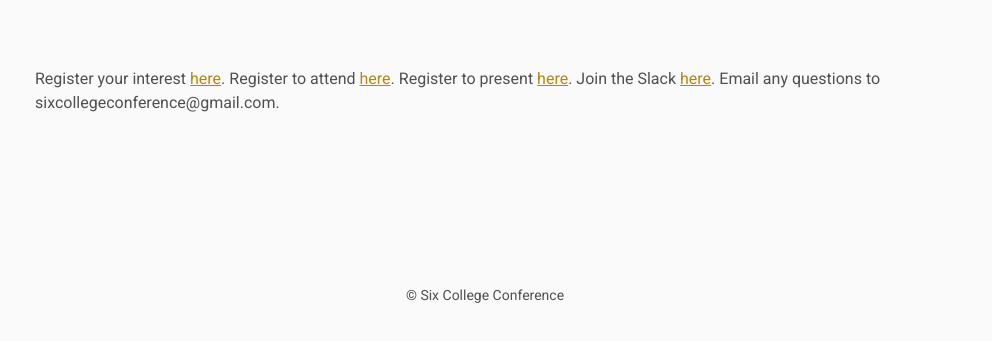
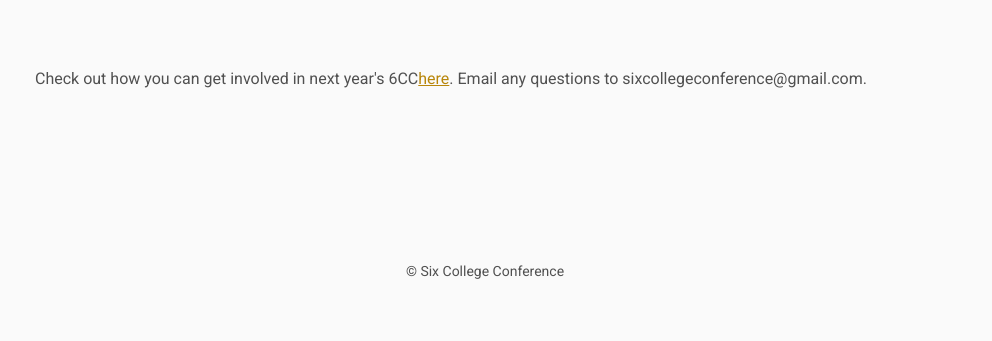
Before and after one commit to Six-College-Conference/6cc, a plain HTML site: page registration/index.html in a window 1280 px wide. Shown: the part 415-756 px from the top of the page, without its empty margins (155-1147 px from the left). Drawn offline with Linux system fonts and the light colour scheme; files that its build step writes are made by us from their sources.

Commit message:
Update index.html

```diff
--- a/registration/index.html
+++ b/registration/index.html
@@ -47,10 +47,7 @@
     <br>
 
     <p>
-        Register your interest <a href="https://forms.gle/pdCftYxeU4MKoFr7A">here</a>.
-        Register to attend <a href="https://forms.gle/Bn797ddbdGM7JaHVA">here</a>.
-        Register to present <a href="https://forms.gle/taSFRCYYSv8ZdyHq7">here</a>.
-        Join the Slack <a href="https://join.slack.com/t/sixcollegeconference/shared_invite/zt-31pvfd9yo-jKSqUAAEPnoDUUr5sppR8Q">here</a>.
+        Check out how you can get involved in next year's 6CC<a href="https://docs.google.com/document/d/1VJCkz-fTg2v_E2GEnOIJZ9a_lA5qqYtv07jOli_GQbU/edit?tab=t.0">here</a>.
         Email any questions to sixcollegeconference@gmail.com.
     </p>
 
```
